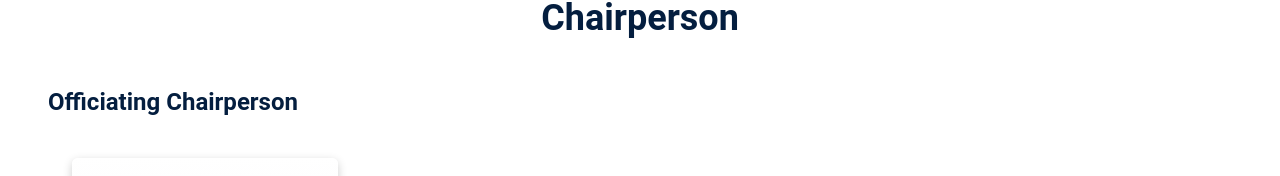
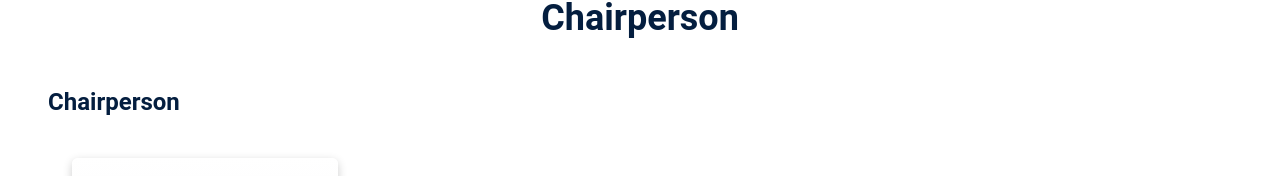
Before and after one commit to Velocity-IIITDWD/iiitdwd.ac.in, a Next.js app: page /chairperson in a window 1280 px wide. Shown: the part 138-314 px from the top of the page. Built offline with nearby package versions, Linux system fonts and the light colour scheme; grey boxes are pictures that could not be loaded.

Commit message:
remove officiating from chairperson title

```diff
--- a/data/profile/chairperson.ts
+++ b/data/profile/chairperson.ts
@@ -2,7 +2,7 @@ import { ProfileGroup } from '@/types/profile';
 
 export default [
   {
-    title: 'Officiating Chairperson',
+    title: 'Chairperson',
     profiles: [
       {
         content: ['Officiating Chairperson & Director, IIIT Dharwad'],
```
